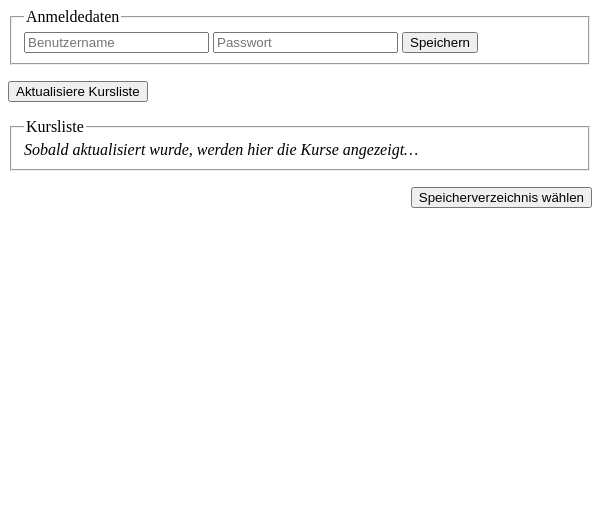
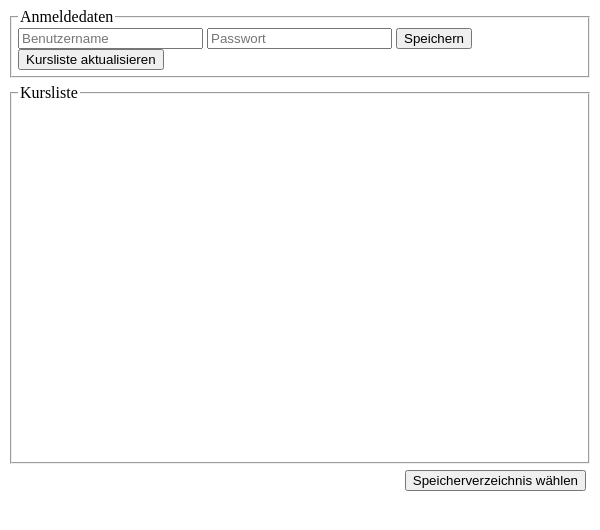
Before and after one commit to jawys/sync-my-moodle, an Electron app: page index.html in a window 600 px wide. Drawn offline with Linux system fonts and the light colour scheme; no server answers.

Commit message:
💄 Make UI simpler and more compact

```diff
--- a/index.css
+++ b/index.css
@@ -1,4 +1,22 @@
 #select-directory,
-#selected-directory {
+#download {
     float: right;
 }
+
+fieldset:last-of-type {
+    height: 370px;
+    padding: 0 0 6px 6px;
+}
+
+#courses {
+    height: 360px;
+    overflow-y: auto;
+}
+
+fieldset:first-of-type {
+    padding: 2px 6px 6px 6px;
+}
+
+p {
+    margin: 6px;
+}
--- a/index.html
+++ b/index.html
@@ -12,17 +12,12 @@
     <input type="text" id="username" placeholder="Benutzername">
     <input type="password" id="password" placeholder="Passwort">
     <button id="save-credentials">Speichern</button>
+    <button id="update-courses">Kursliste aktualisieren</button>
   </fieldset>
-
-  <p>
-    <button id="update-courses">Aktualisiere Kursliste</button>
-  </p>
-
+  <p></p>
   <fieldset>
     <legend>Kursliste</legend>
-    <div id="courses">
-      <i>Sobald aktualisiert wurde, werden hier die Kurse angezeigt…</i>
-    </div>
+    <div id="courses"></div>
   </fieldset>
   <p>
     <button id="select-directory">Speicherverzeichnis wählen</button>
```
